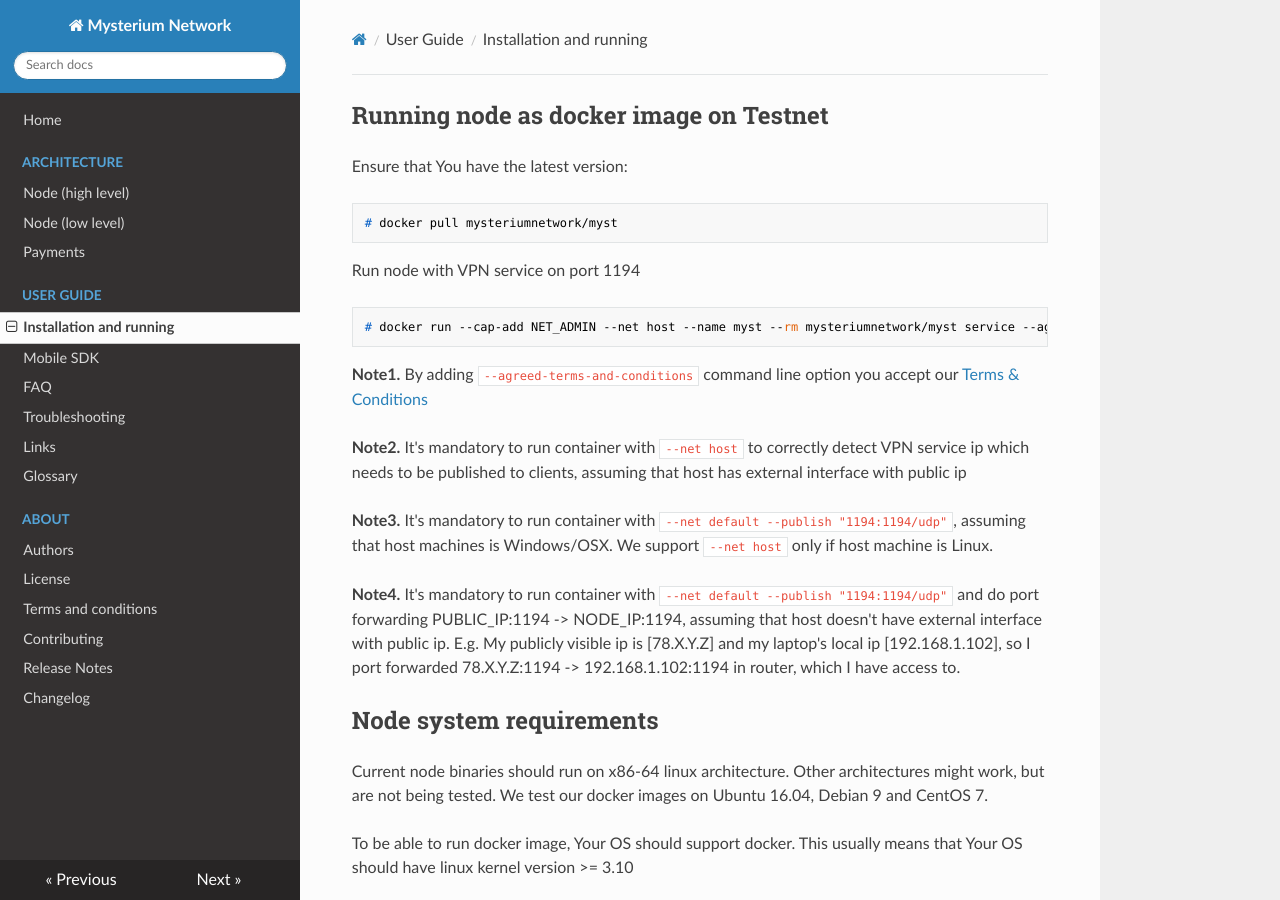
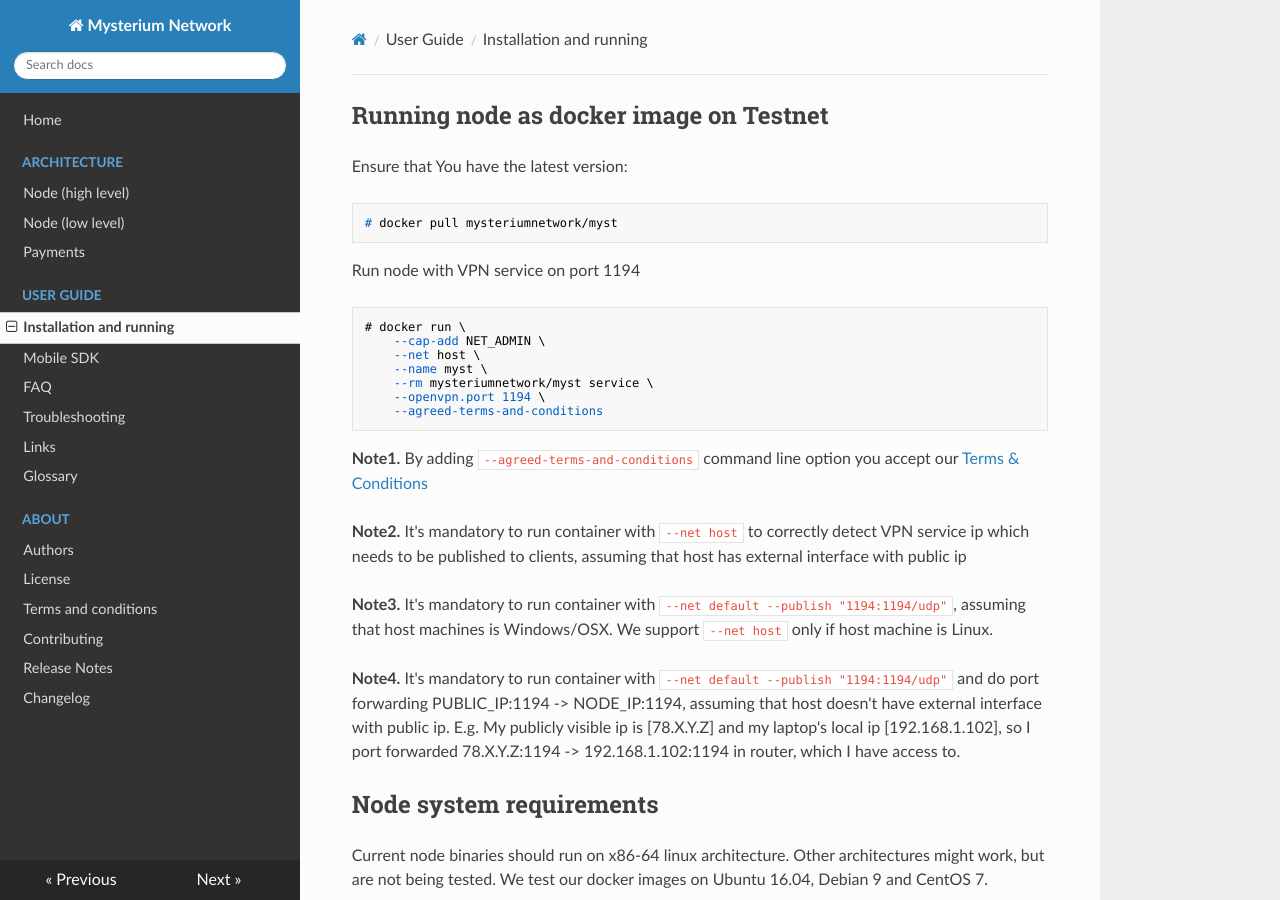
Before and after one commit to mysteriumnetwork/docs, an MkDocs documentation site: the page built from docs/user-guide/installation.md, in a window 1280 px wide and 900 px high. Built offline with MkDocs 1.6.1, drawn with Linux system fonts in a browser that asks for light colours; nearby versions of some CDN libraries; old or Windows-style settings are respelled for this version of MkDocs.

Commit message:
Reflect docs now that openvpn.port default is not 1194 anymore

````diff
--- a/docs/user-guide/installation.md
+++ b/docs/user-guide/installation.md
@@ -6,8 +6,14 @@ Ensure that You have the latest version:
 ```
 
 Run node with VPN service on port 1194
-```shell
-# docker run --cap-add NET_ADMIN --net host --name myst --rm mysteriumnetwork/myst service --agreed-terms-and-conditions
+```
+# docker run \
+    --cap-add NET_ADMIN \
+    --net host \
+    --name myst \
+    --rm mysteriumnetwork/myst service \
+    --openvpn.port 1194 \
+    --agreed-terms-and-conditions
 ```
 
 **Note1.**
````
Also changed, not shown: docs/index.md (+1 -1 lines), docs/user-guide/troubleshooting.md (+1 -1 lines), 1 other file.
